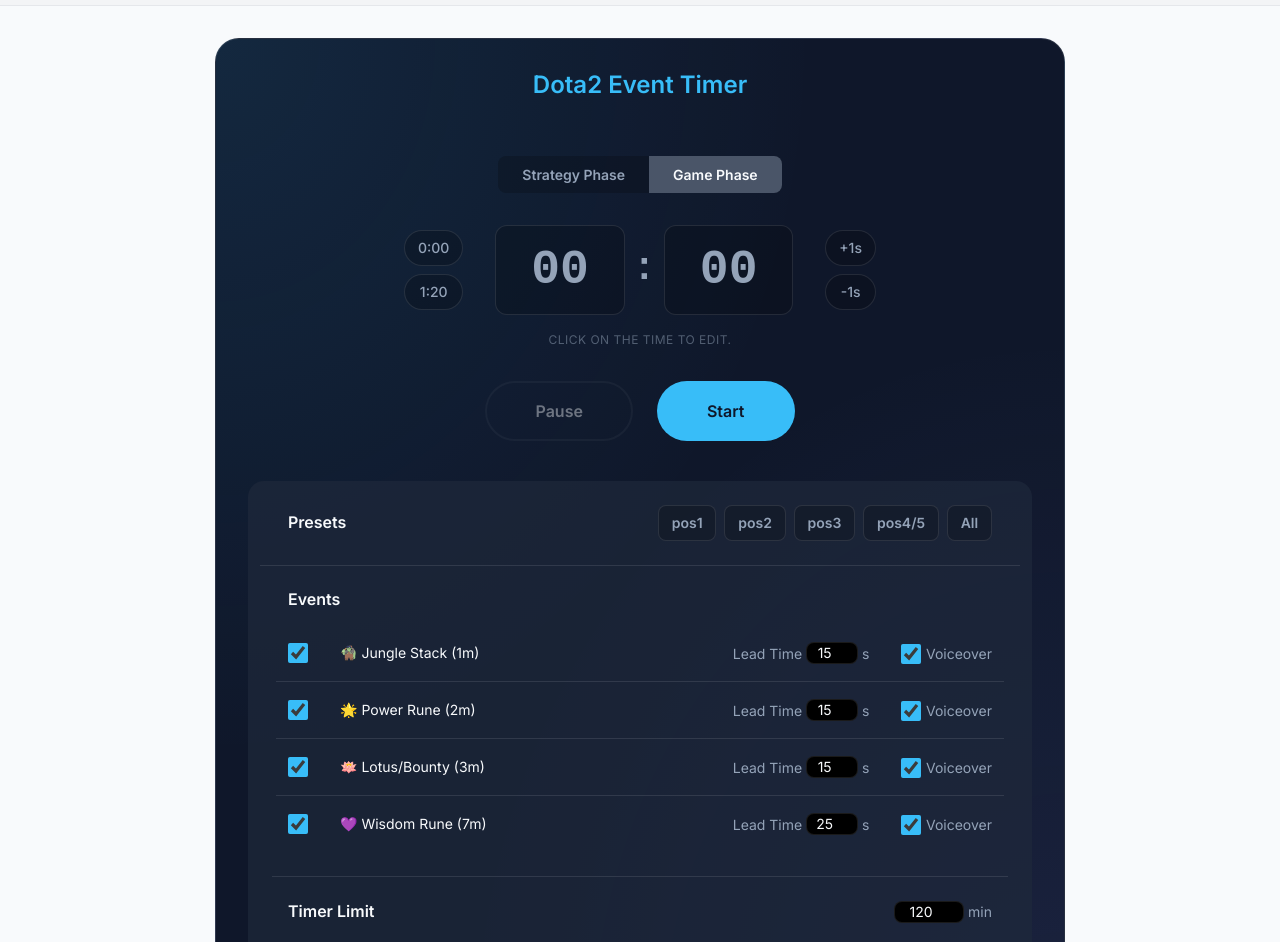
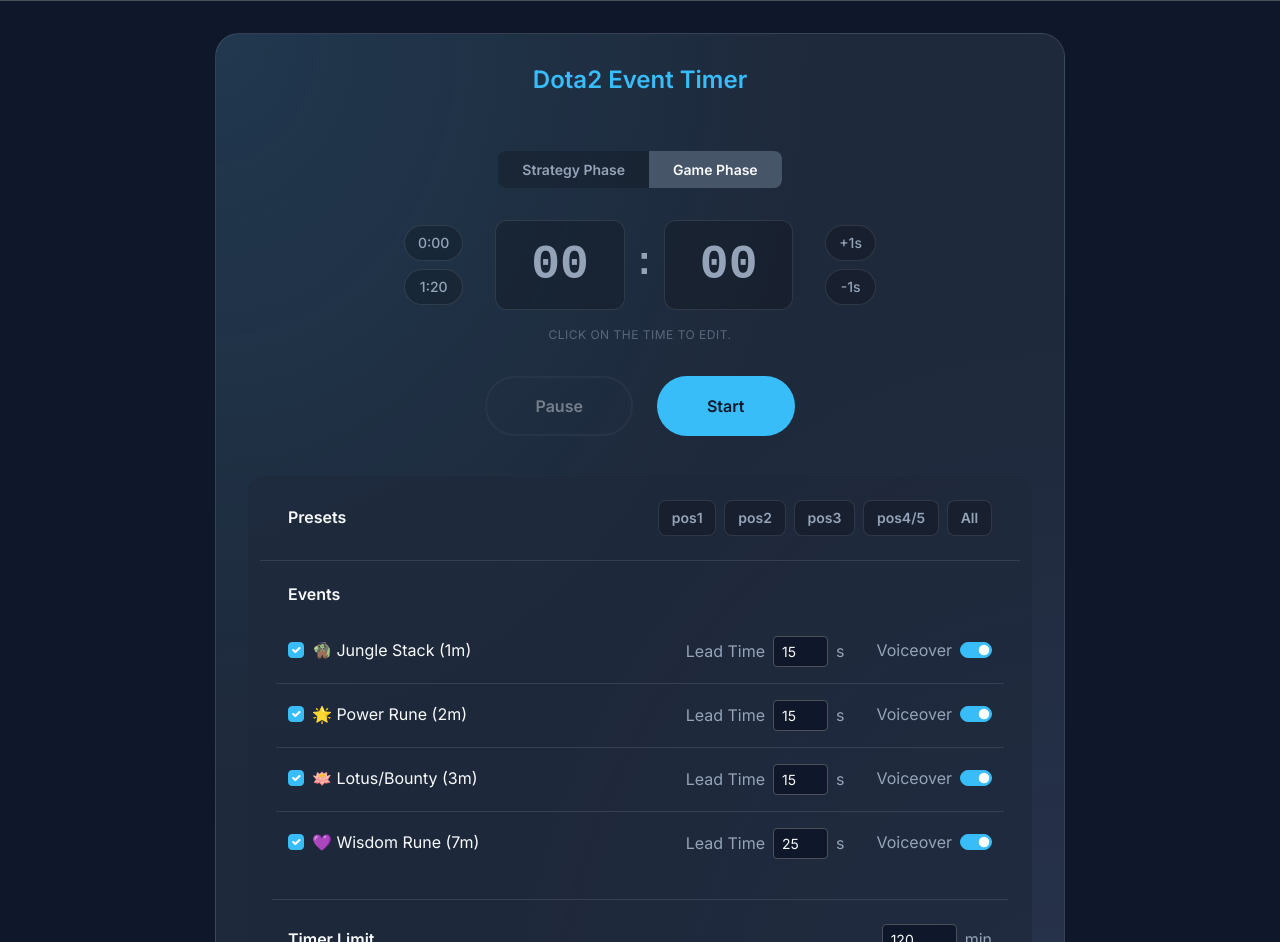
Before and after one commit to zhouyi311/dota2timer, a plain HTML site: page index.html in a window 1280 px wide. Shown: the part 56-998 px from the top of the page. Drawn offline with nearby package versions, Linux system fonts and the light colour scheme; a web font is replaced by a local one.

Commit message:
layout fixing

```diff
--- a/index.html
+++ b/index.html
@@ -1,5 +1,5 @@
 <!DOCTYPE html>
-<html lang="en">
+<html lang="en" data-bs-theme="dark">
 <head>
     <meta charset="UTF-8">
     <meta name="viewport" content="width=device-width, initial-scale=1.0">
@@ -17,15 +17,15 @@
 
     <link rel="alternate" hreflang="en" href="https://ez2run.com/">
     <link rel="alternate" hreflang="zh" href="https://ez2run.com/zh/">
-    <header class="site-header">
-        <div class="container-fluid d-flex justify-content-between align-items-center">
+    <header class="navbar bg-body-tertiary border-bottom">
+        <div class="container-fluid">
             <div class="header-content">
-                <a href="https://ez2run.com/" class="brand">ez2run</a>
+                <a href="https://ez2run.com/" class="navbar-brand me-0">ez2run</a>
                 <span class="divider">/</span>
                 <span class="page-title">Dota2 Timer</span>
             </div>
             <div class="lang-selector-wrapper">
-                <select id="languageSelector"></select>
+                <select id="languageSelector" class="form-select form-select-sm"></select>
             </div>
         </div>
     </header>
@@ -87,73 +87,81 @@
                     <div class="announcement-settings-grid mt-3">
                         <!-- Jungle -->
                         <div class="row align-items-center py-3 border-bottom border-light border-opacity-10">
-                            <div class="event-name-group col-md-6 d-flex align-items-center">
-                                <input type="checkbox" id="enableJungle" data-event-master="jungle" class="me-3" checked>
-                                <label for="enableJungle" class="event-label" data-i18n-key="neutral-stack">🧌 Jungle Pull/Stack (1m)</label>
+                            <div class="col-md-5">
+                                <div class="form-check">
+                                    <input type="checkbox" id="enableJungle" data-event-master="jungle" class="form-check-input" checked>
+                                    <label for="enableJungle" class="event-label form-check-label" data-i18n-key="neutral-stack">🧌 Jungle Pull/Stack (1m)</label>
+                                </div>
                             </div>
-                            <div class="event-options-group col-md-6 d-flex align-items-center justify-content-md-end">
+                            <div class="col-md-7 d-flex align-items-center justify-content-md-end event-options-group">
                                 <div class="setting-input-wrapper">
                                     <span data-i18n-key="lead-time">Lead Time</span>
-                                    <input type="number" id="leadTime1" min="0" value="15">
+                                    <input type="number" id="leadTime1" class="form-control form-control-sm" min="0" max="99" maxlength="2" value="15">
                                     <span>s</span>
                                 </div>
-                                <div class="voiceover-wrapper">
-                                    <input type="checkbox" id="toggleJungle" checked>
-                                    <label for="toggleJungle" data-i18n-key="voiceover">Voiceover</label>
+                                <div class="form-check form-switch form-check-reverse">
+                                    <label class="form-check-label" for="toggleJungle" data-i18n-key="voiceover">Voiceover</label>
+                                    <input class="form-check-input" type="checkbox" role="switch" id="toggleJungle" checked>
                                 </div>
                             </div>
                         </div>
                         <!-- River Rune -->
                         <div class="row align-items-center py-3 border-bottom border-light border-opacity-10">
-                            <div class="event-name-group col-md-6 d-flex align-items-center">
-                                <input type="checkbox" id="enablePowerRune" data-event-master="power" class="me-3" checked>
-                                <label for="enablePowerRune" class="event-label" data-i18n-key="power-rune">🌟 Power Rune (2m)</label>
+                            <div class="col-md-5">
+                                <div class="form-check">
+                                    <input type="checkbox" id="enablePowerRune" data-event-master="power" class="form-check-input" checked>
+                                    <label for="enablePowerRune" class="event-label form-check-label" data-i18n-key="power-rune">🌟 Power Rune (2m)</label>
+                                </div>
                             </div>
-                            <div class="event-options-group col-md-6 d-flex align-items-center justify-content-md-end">
+                            <div class="col-md-7 d-flex align-items-center justify-content-md-end event-options-group">
                                 <div class="setting-input-wrapper">
                                     <span data-i18n-key="lead-time">Lead Time</span>
-                                    <input type="number" id="leadTime2" min="0" value="15">
+                                    <input type="number" id="leadTime2" class="form-control form-control-sm" min="0" max="99" maxlength="2" value="15">
                                     <span>s</span>
                                 </div>
-                                <div class="voiceover-wrapper">
-                                    <input type="checkbox" id="toggleRaverRune" checked>
-                                    <label for="toggleRaverRune" data-i18n-key="voiceover">Voiceover</label>
+                                <div class="form-check form-switch form-check-reverse">
+                                    <label class="form-check-label" for="toggleRaverRune" data-i18n-key="voiceover">Voiceover</label>
+                                    <input class="form-check-input" type="checkbox" role="switch" id="toggleRaverRune" checked>
                                 </div>
                             </div>
                         </div>
                         <!-- Lotus -->
                         <div class="row align-items-center py-3 border-bottom border-light border-opacity-10">
-                            <div class="event-name-group col-md-6 d-flex align-items-center">
-                                <input type="checkbox" id="enableLotus" data-event-master="lotus" class="me-3" checked>
-                                <label for="enableLotus" class="event-label" data-i18n-key="lotus">🪷 Lotus Bloom (3m)</label>
+                            <div class="col-md-5">
+                                <div class="form-check">
+                                    <input type="checkbox" id="enableLotus" data-event-master="lotus" class="form-check-input" checked>
+                                    <label for="enableLotus" class="event-label form-check-label" data-i18n-key="lotus">🪷 Lotus Bloom (3m)</label>
+                                </div>
                             </div>
-                            <div class="event-options-group col-md-6 d-flex align-items-center justify-content-md-end">
+                            <div class="col-md-7 d-flex align-items-center justify-content-md-end event-options-group">
                                 <div class="setting-input-wrapper">
                                     <span data-i18n-key="lead-time">Lead Time</span>
-                                    <input type="number" id="leadTime3" min="0" value="15">
+                                    <input type="number" id="leadTime3" class="form-control form-control-sm" min="0" max="99" maxlength="2" value="15">
                                     <span>s</span>
                                 </div>
-                                <div class="voiceover-wrapper">
-                                    <input type="checkbox" id="toggleLotus" checked>
-                                    <label for="toggleLotus" data-i18n-key="voiceover">Voiceover</label>
+                                <div class="form-check form-switch form-check-reverse">
+                                    <label class="form-check-label" for="toggleLotus" data-i18n-key="voiceover">Voiceover</label>
+                                    <input class="form-check-input" type="checkbox" role="switch" id="toggleLotus" checked>
                                 </div>
                             </div>
                         </div>
                         <!-- XP Rune -->
                         <div class="row align-items-center py-3">
-                            <div class="event-name-group col-md-6 d-flex align-items-center">
-                                <input type="checkbox" id="enableWisdomRune" data-event-master="wisdom" class="me-3" checked>
-                                <label for="enableWisdomRune" class="event-label" data-i18n-key="wisdom-rune">💜 Wisdom Rune (7m)</label>
+                            <div class="col-md-5">
+                                <div class="form-check">
+                                    <input type="checkbox" id="enableWisdomRune" data-event-master="wisdom" class="form-check-input" checked>
+                                    <label for="enableWisdomRune" class="event-label form-check-label" data-i18n-key="wisdom-rune">💜 Wisdom Rune (7m)</label>
+                                </div>
                             </div>
-                            <div class="event-options-group col-md-6 d-flex align-items-center justify-content-md-end">
+                            <div class="col-md-7 d-flex align-items-center justify-content-md-end event-options-group">
                                 <div class="setting-input-wrapper">
                                     <span data-i18n-key="lead-time">Lead Time</span>
-                                    <input type="number" id="leadTime7" min="0" value="25">
+                                    <input type="number" id="leadTime7" class="form-control form-control-sm" min="0" max="99" maxlength="2" value="25">
                                     <span>s</span>
                                 </div>
-                                <div class="voiceover-wrapper">
-                                    <input type="checkbox" id="toggleExpRune" checked>
-                                    <label for="toggleExpRune" data-i18n-key="voiceover">Voiceover</label>
+                                <div class="form-check form-switch form-check-reverse">
+                                    <label class="form-check-label" for="toggleExpRune" data-i18n-key="voiceover">Voiceover</label>
+                                    <input class="form-check-input" type="checkbox" role="switch" id="toggleExpRune" checked>
                                 </div>
                             </div>
                         </div>
@@ -164,7 +172,7 @@
                     <div class="setting-item col-md-12 d-flex align-items-center justify-content-between">
                         <h3 class="setting-label" data-i18n-key="auto-stop-timer">Timer Limit</h3>
                         <div class="setting-input-wrapper d-flex align-items-center">
-                            <input type="number" id="autoStopTime" min="1" value="120">
+                            <input type="number" id="autoStopTime" class="form-control form-control-sm" min="1" max="999" maxlength="3" value="120">
                             <span data-i18n-key="minutes-unit">min</span>
                         </div>
                     </div>
--- a/main.js
+++ b/main.js
@@ -452,7 +452,15 @@
             updateRowState(); // Initial state
         });
 
-        [leadTime1Input, leadTime2Input, leadTime3Input, leadTime7Input].forEach(i => i.addEventListener('change', saveLeadTimes));
+        [leadTime1Input, leadTime2Input, leadTime3Input, leadTime7Input].forEach(input => input.addEventListener('change', (e) => {
+            let value = parseInt(e.target.value, 10);
+            if (isNaN(value) || value < 0) {
+                e.target.value = 0;
+            } else if (value > 60) {
+                e.target.value = 59;
+            }
+            saveLeadTimes();
+        }));
         [toggleJungle, toggleRaverRune, toggleLotus, toggleExpRune].forEach(t => t.addEventListener('change', saveVoiceoverSettings));
 
         const saveAutoStopSettings = () => {
@@ -466,7 +474,13 @@
         });
         volumeSlider.addEventListener('change', saveVolume); // Save only when user releases slider
 
-        autoStopTimeEl.addEventListener('change', () => {
+        autoStopTimeEl.addEventListener('change', (e) => {
+            let value = parseInt(e.target.value, 10);
+            if (isNaN(value) || value < 1) {
+                e.target.value = 1; // Min value is 1
+            } else if (value > 999) {
+                e.target.value = 999;
+            }
             saveAutoStopSettings();
             // We still need to regenerate timeline if the MAX time changes
             if (!isRunning) {
--- a/style.css
+++ b/style.css
@@ -6,7 +6,7 @@
     --color-header-bg: #f3f4f6;
     --color-header-text: #6b7280;
     --color-header-brand: #1f2937;
-    --color-surface: #0f172a;
+    --color-surface: #1e293b; /* Slightly lighter surface for better contrast with body */
     --color-surface-light: rgba(30, 41, 59, 0.7);
     --color-border: rgba(255, 255, 255, 0.1);
     --color-primary: #38bdf8;
@@ -16,7 +16,12 @@
     --color-text-muted: #94a3b8;
     --color-text-muted-translucent: rgba(148, 163, 184, 0.5);
     --color-text-inverse: #0f172a;
-    --toggle-active-bg: #4A5568; /* Grey for active toggle */
+    --toggle-active-bg: #475569; /* Grey for active toggle */
+
+    /* Override Bootstrap dark theme variables */
+    --bs-body-bg: #0f172a;
+    --bs-body-color: var(--color-text-base);
+    --bs-border-color-translucent: var(--color-border);
 
     --font-family-sans: 'Inter', 'Noto Sans SC', sans-serif;
     --font-family-mono: 'Google Sans Code', monospace;
@@ -49,7 +54,7 @@
 
 body {
     font-family: var(--font-family-sans);
-    background-color: var(--color-page-bg);
+    /* background-color is now handled by --bs-body-bg */
     margin: 0;
     display: flex;
     flex-direction: column;
@@ -64,16 +69,12 @@
 }
 
 /* ---
-New Global Header & Footer
+Global Header & Footer
 --- */
-.site-header { width: 100%; background-color: var(--color-header-bg); border-bottom: 1px solid #e5e7eb; padding: var(--space-2) var(--space-4); display: flex; align-items: center; justify-content: space-between; }
 .header-content { display: flex; align-items: center; gap: 0.5rem; font-size: var(--font-size-sm); font-weight: 500; }
-.brand { color: var(--color-header-brand); text-decoration: none; transition: var(--transition-base); font-weight: 600; }
-.brand:hover { color: var(--color-secondary); }
-.divider, .page-title { color: var(--color-header-text); }
-.site-footer { padding: var(--space-3) 0; text-align: center; color: var(--color-header-text); font-size: var(--font-size-sm); margin-top: auto; }
-#languageSelector { background-color: #fff; border: 1px solid #d1d5db; border-radius: 6px; padding: 0.25rem 0.5rem; font-family: var(--font-family-sans); font-size: var(--font-size-sm); color: var(--color-header-brand); cursor: pointer; }
-#languageSelector:focus { outline: 2px solid var(--color-primary); }
+.navbar-brand:hover { color: var(--color-secondary); }
+.divider, .page-title { color: var(--color-text-muted); }
+.site-footer { padding: var(--space-3) 0; text-align: center; color: var(--color-text-muted); font-size: var(--font-size-sm); margin-top: auto; }
 
 
 /* ---
@@ -143,7 +144,7 @@
 
 .time-separator { font-family: var(--font-family-mono); font-size: calc(var(--font-size-4xl) * 0.8); font-weight: 700; color: var(--color-text-muted); margin: 0 var(--space-1); }
 
-.time-input.running { color: var(--color-primary); }
+.time-input.running { color: var(--color-primary); border-color: var(--color-primary); }
 .time-input.paused { color: var(--color-text-muted); }
 .time-input.pre-game-color { color: var(--color-danger); }
 .time-input.pre-game-paused { color: #fca5a5; } /* New class for paused pre-game */
@@ -214,24 +215,19 @@
     /* This is now just a simple container. Spacing is handled by rows. */
 }
 
-.event-name-group {
-    gap: var(--space-2);
-}
-.event-label { font-size: var(--font-size-sm); color: var(--color-text-base); cursor: pointer; }
+.event-label.form-check-label { color: var(--color-text-base); } /* Keep text color, but let BS handle the rest */
 
 .event-options-group {
     gap: var(--space-4);
 }
 
-.setting-input-wrapper { gap: 0.5ch; color: var(--color-text-muted); font-size: var(--font-size-sm); }
-.setting-input-wrapper input[type="number"] { height: 1.4rem; line-height: 1.4rem; width: 52px; background: #000; color: var(--color-text-base); border: 1px solid var(--color-border); border-radius: 8px; padding: 0 0.5rem; text-align: center; }
-
-.voiceover-wrapper { gap: 0.5ch; color: var(--color-text-muted); }
-.voiceover-wrapper label { font-size: var(--font-size-sm); cursor: pointer; }
-
-/* Make the auto-stop input slightly wider than the lead time inputs */
-#autoStopTime {
-    width: 70px;
+.setting-input-wrapper { display: flex; align-items: center; gap: 0.5rem; color: var(--color-text-muted); }
+/* Let Bootstrap's dark theme handle colors. We just set a consistent width. */
+.setting-input-wrapper .form-control {
+    width: 55px; /* A smaller width for 2-digit lead times */
+}
+#autoStopTime.form-control {
+    width: 75px; /* A slightly larger width for 3-digit timer limit */
 }
 
 /* ---
@@ -243,8 +239,13 @@
 input[type="range"]::-moz-range-thumb { width: 20px; height: 20px; background: var(--color-text-base); cursor: pointer; border-radius: 50%; border: 2px solid var(--color-surface); transition: var(--transition-base); }
 input[type="range"]::-moz-range-thumb:hover { background-color: var(--color-primary); }
 
-input[type="checkbox"] { -webkit-appearance: checkbox; appearance: checkbox; width: 1.25em; height: 1.25em; cursor: pointer; background-color: transparent; border: 1px solid var(--color-text-muted); border-radius: 3px; vertical-align: middle; margin: 0; }
-input[type="checkbox"]:checked { accent-color: var(--color-primary); }
+/* --- Bootstrap Form Control Overrides --- */
+/* Let Bootstrap's dark theme handle most styles. We only add minor tweaks. */
+.form-check-input:checked { background-color: var(--color-primary); border-color: var(--color-primary); } /* Keep our primary color for checked state */
+.form-check-input:focus, .form-control:focus { border-color: var(--color-primary); box-shadow: 0 0 0 0.25rem rgba(var(--bs-primary-rgb), 0.25); }
+.form-check-label { color: var(--color-text-muted); cursor: pointer; } /* Unify label color to muted */
+.form-check-input:checked + .form-check-label { color: var(--color-text-base); } /* For master toggles */
+.form-switch.form-check-reverse .form-check-input:checked + .form-check-label { color: var(--color-text-base); } /* For voiceover switches */
 
 /* ---
 Responsive
```
